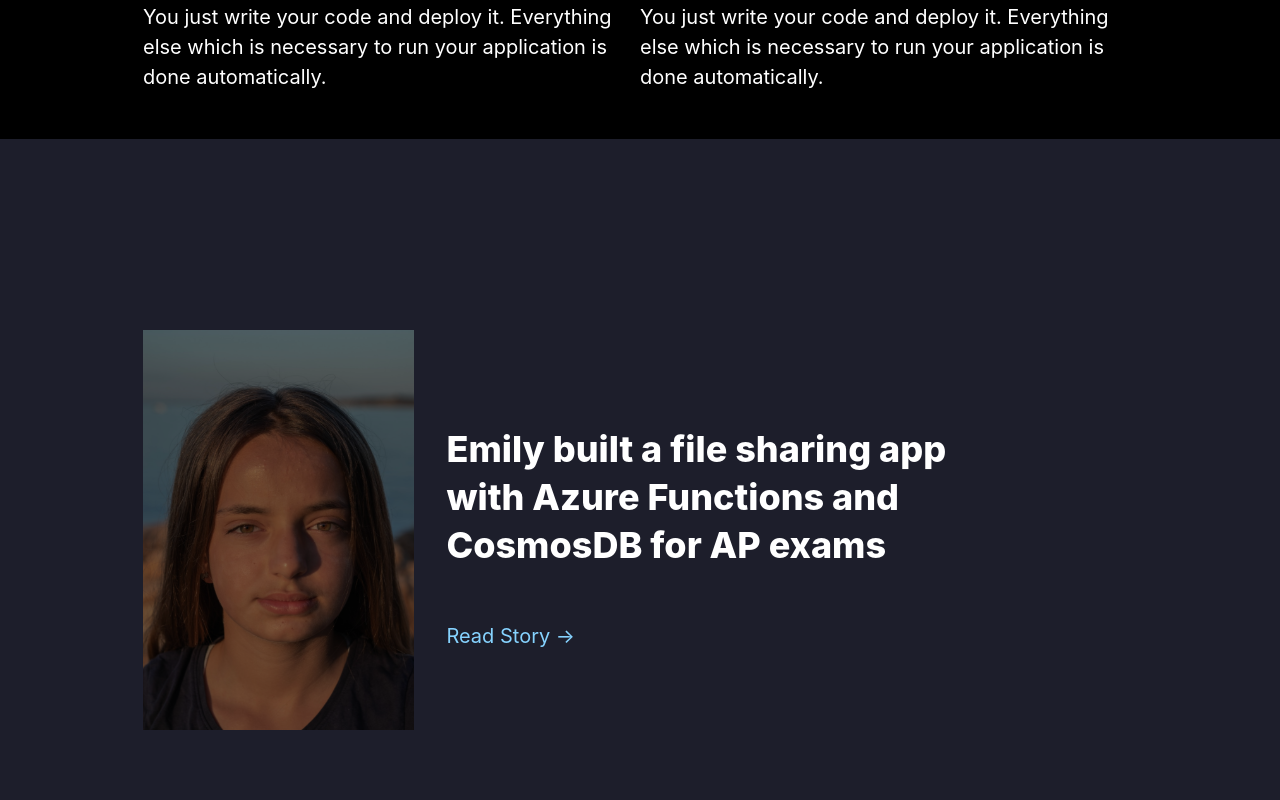
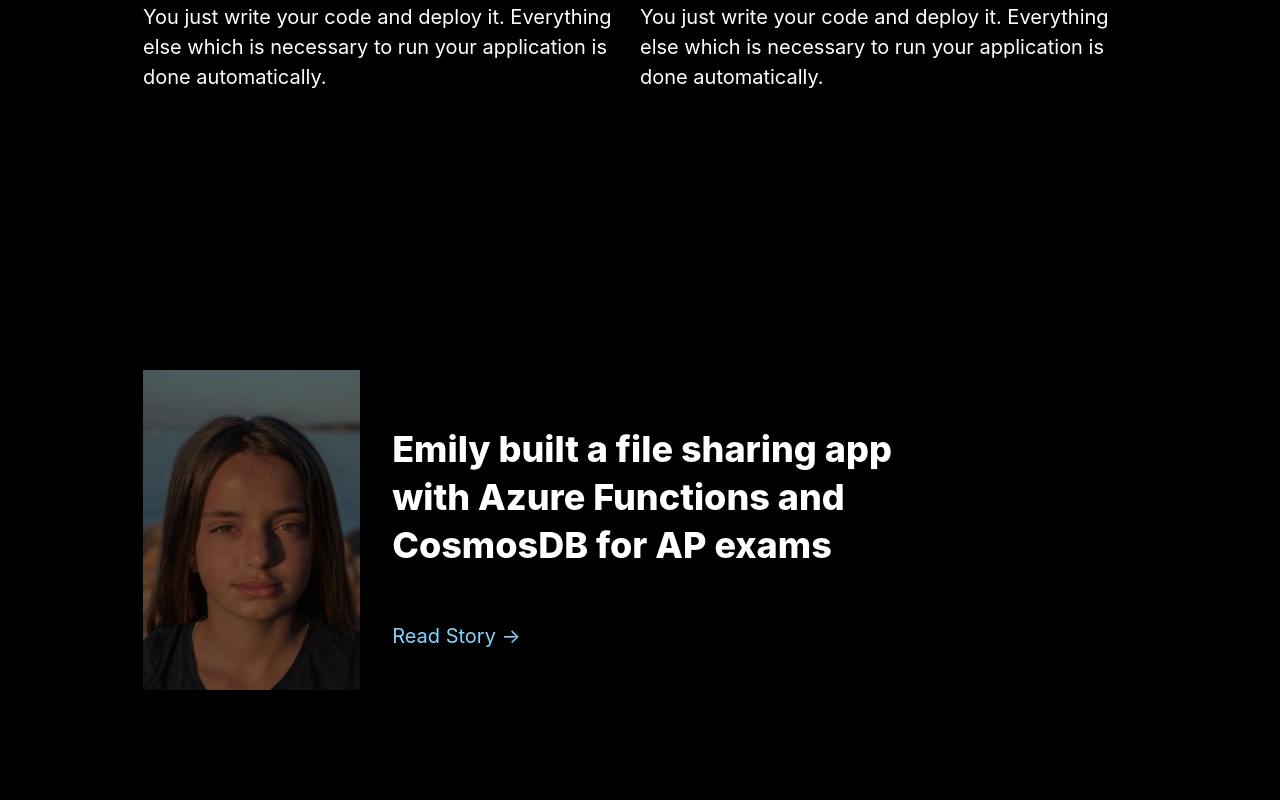
Before and after one commit to bitprj/bitproject_website, a Next.js app: page / in a window 1280 px wide. Shown: the part 1140-1940 px from the top of the page. Built offline with nearby package versions, Linux system fonts and the light colour scheme.

Commit message:
Update index.jsx

```diff
--- a/components/overflowdualcol/index.jsx
+++ b/components/overflowdualcol/index.jsx
@@ -13,7 +13,7 @@
 export const OverflowDualCol = ({ image, headerText, action, actionLink }) => {
   return (
 
-    <Box as="section" bg="#1D1E2B" pt="24" pb="12" overflow="hidden" color="white">
+    <Box as="section" bg="black" pt="24" pb="12" overflow="hidden" color="white">
       <Container
       maxW="container.lg"
       p="15px"
@@ -41,7 +41,7 @@
 
             pos="relative"
             zIndex="1"
-            maxH="50vh"
+            maxH="40vh"
             objectFit="scale-down"
             src={image}
             alt="Screening talent"
```
